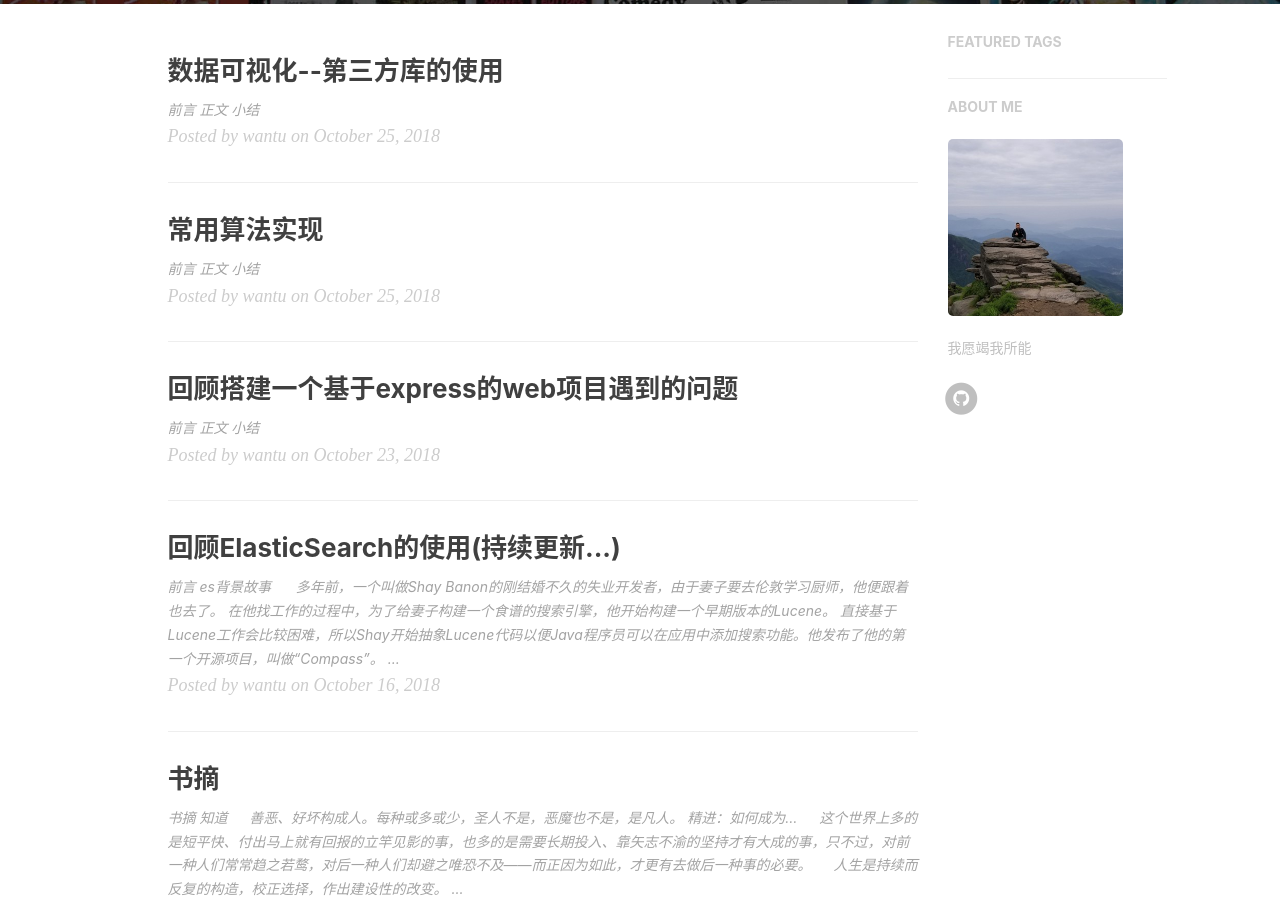
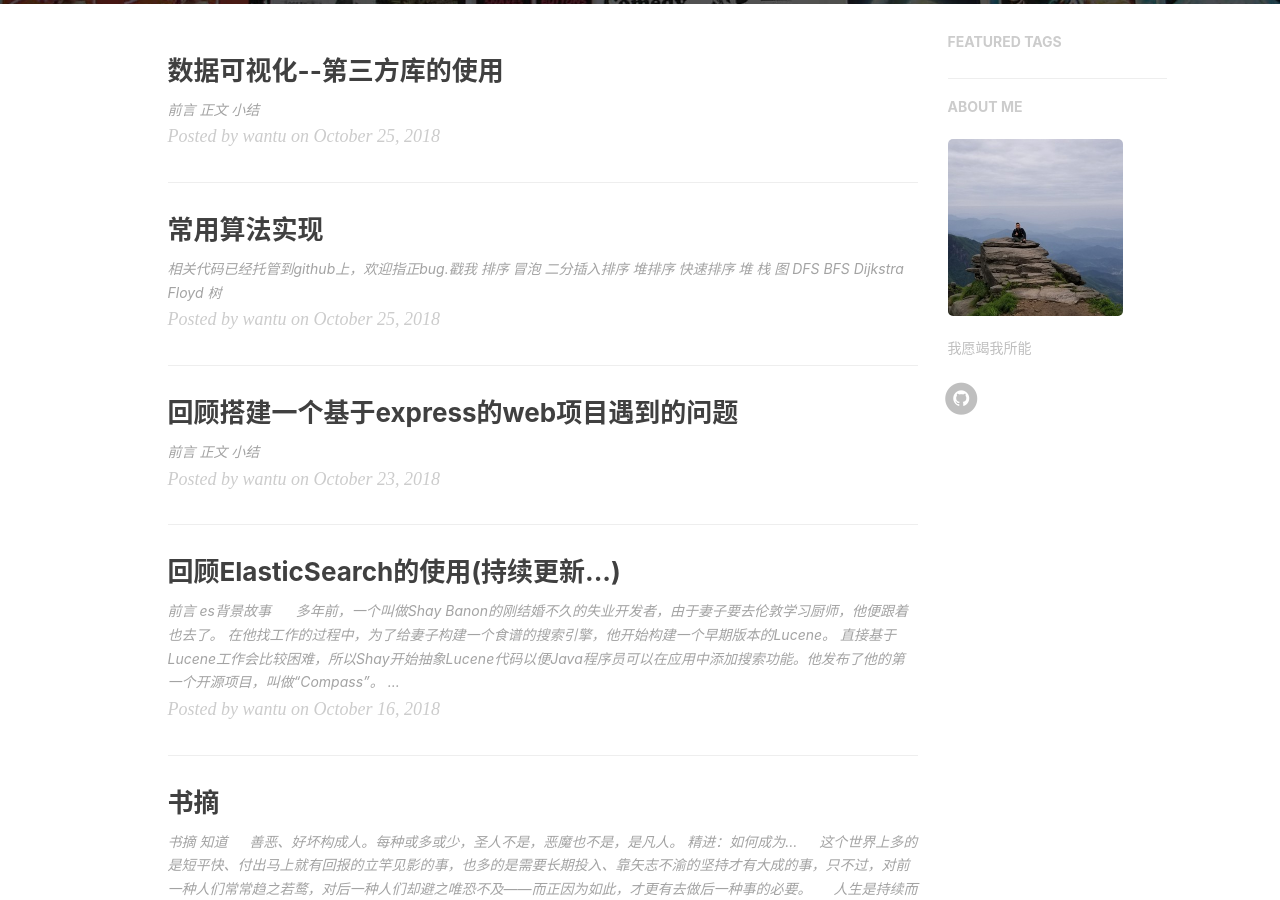
Before and after one commit to WantUzZ/wantuBlog, a Jekyll site: the page built from index.html, in a window 1280 px wide and 900 px high, scrolled down 414 px. Built offline with Jekyll 4.4.1, drawn with Linux system fonts in a browser that asks for light colours; nearby versions of some CDN libraries; the list of posts is cut into pages by our own code; comment, search, counter and statistics services are not loaded.

Commit message:
算法实现博文新增

```diff
--- a/_posts/2018-08-25-algorithm.md
+++ b/_posts/2018-08-25-algorithm.md
@@ -9,13 +9,25 @@ catalog: true
 tags:
     - algorithm
 ---
-## 前言
+**相关代码已经托管到github上，欢迎指正bug.[戳我](https://github.com/WantUzZ/Algorithm-implementation)**
+## 排序
 
+#### 冒泡
+#### 二分插入排序
+#### 堆排序
+#### 快速排序
 
+## 堆
 
-## 正文
+## 栈
 
+## 图
+#### DFS
 
+#### BFS
 
+#### Dijkstra
 
-## 小结
+#### Floyd
+
+## 树
```
Also changed, not shown: _posts/2018-10-17-elasticSearchQuery.md (+2 -2 lines).
